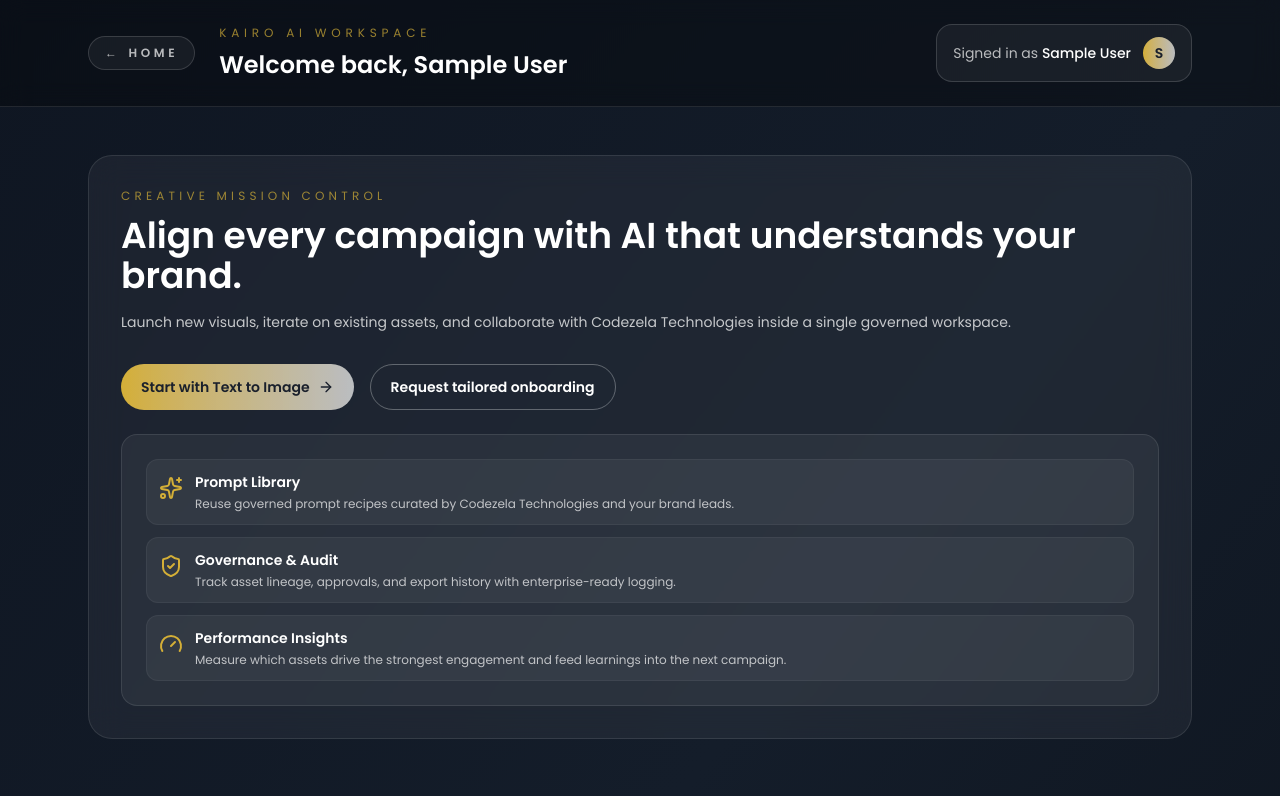
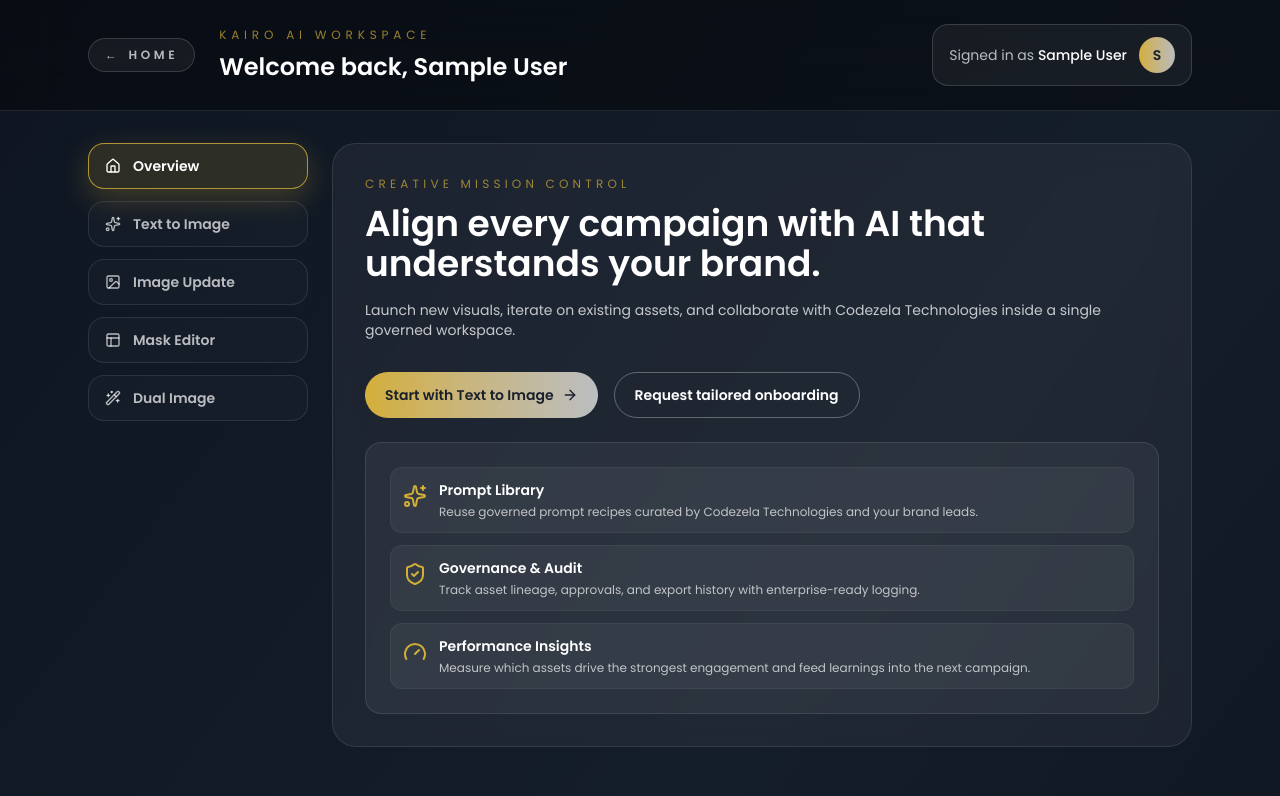
Before and after one commit to sayuru-akash/image-gen-codezela, a Next.js app: page /dashboard in a window 1280 px wide. Shown: the top 796 px of the page. Built offline with nearby package versions, Linux system fonts and the light colour scheme; no server answers; sample sign-in values are in the browser's storage.

Commit message:
refactor: Remove TitleBar component and simplify layout structure across dashboard pages

```diff
--- a/app/dashboard/dual-image-editor/page.js
+++ b/app/dashboard/dual-image-editor/page.js
@@ -4,7 +4,6 @@
 import { HiMenu, HiOutlinePhotograph } from "react-icons/hi";
 import { FiUpload, FiCheck, FiEdit3 } from "react-icons/fi";
 import { RiExpandDiagonalLine } from "react-icons/ri";
-import TitleBar from "@/components/dashboard/TitleBar";
 import { useRef, useState, useEffect } from "react";
 import { apiCall, API_BASE_URL } from "@/utils/apiUtils";
 import {
@@ -887,11 +886,6 @@
           </IconButton>
         </div>
 
-        {/* Title Bar */}
-        <div className="p-3 md:p-6 border-b border-white/10">
-          <TitleBar />
-        </div>
-
         {/* Main Workspace - Improved Layout */}
         <div className="flex-1 p-3 md:p-6 flex flex-col">
           {/* Content Area with Uploaded and Generated Images */}
--- a/app/dashboard/edit-with-mask/page.js
+++ b/app/dashboard/edit-with-mask/page.js
@@ -12,7 +12,6 @@
 import { FiUpload, FiEdit3, FiCheck } from "react-icons/fi";
 import { RiExpandDiagonalLine, RiBrushLine } from "react-icons/ri";
 import { TbMask } from "react-icons/tb";
-import TitleBar from "@/components/dashboard/TitleBar";
 import styles from "./slider.module.css";
 import { apiCall, API_BASE_URL } from "@/utils/apiUtils";
 
@@ -1195,11 +1194,6 @@
               <HiX className="w-5 h-5 text-gold" />
             </button>
           )}
-        </div>
-
-        {/* Title Bar */}
-        <div className="p-3 md:p-6 border-b border-white/10 pt-16 md:pt-3">
-          <TitleBar />
         </div>
 
         {/* Mobile Quick Actions - Only visible on mobile */}
--- a/app/dashboard/image-update/page.js
+++ b/app/dashboard/image-update/page.js
@@ -10,7 +10,6 @@
 import { MdCompareArrows } from "react-icons/md";
 import { FiUpload, FiEdit3, FiCheck } from "react-icons/fi";
 import { RiExpandDiagonalLine } from "react-icons/ri";
-import TitleBar from "@/components/dashboard/TitleBar";
 import { useRef, useState, useEffect } from "react";
 import { apiCall, API_BASE_URL } from "@/utils/apiUtils";
 
@@ -758,11 +757,6 @@
           )}
         </div>
 
-        {/* Title Bar */}
-        <div className="p-3 md:p-6 border-b border-white/10 pt-16 md:pt-3">
-          <TitleBar />
-        </div>
-
         {/* Central Workspace */}
         <div className="flex-1 flex">
           {/* Prompt Input Area */}
--- /dev/null
+++ b/app/dashboard/layout.js
@@ -0,0 +1,19 @@
+"use client";
+
+import ProtectedRoute from "@/components/ProtectedRoute";
+import DashboardTopNav from "@/components/dashboard/DashboardTopNav";
+import DashboardSidebarNav from "@/components/dashboard/DashboardSidebarNav";
+
+export default function DashboardLayout({ children }) {
+  return (
+    <ProtectedRoute>
+      <div className="min-h-screen bg-gradient-to-br from-[#0F1622] via-[#141D2A] to-[#0C121B] text-white">
+        <DashboardTopNav />
+        <div className="mx-auto flex w-full max-w-6xl gap-6 px-6 pb-12 pt-8">
+          <DashboardSidebarNav />
+          <main className="flex-1">{children}</main>
+        </div>
+      </div>
+    </ProtectedRoute>
+  );
+}
--- a/app/dashboard/page.js
+++ b/app/dashboard/page.js
@@ -1,6 +1,4 @@
 "use client";
-import ProtectedRoute from "@/components/ProtectedRoute";
-import { useSession } from "next-auth/react";
 import Link from "next/link";
 import {
   Wand2,
@@ -70,54 +68,13 @@
 ];
 
 export default function DashboardHome() {
-  return (
-    <ProtectedRoute>
-      <DashboardHomeContent />
-    </ProtectedRoute>
-  );
+  return <DashboardHomeContent />;
 }
 
 function DashboardHomeContent() {
-  const { data: session } = useSession();
-
-  const initials =
-    session?.user?.name?.[0] || session?.user?.email?.[0] || "U";
-
   return (
-    <div className="min-h-screen bg-gradient-to-br from-[#0F1622] via-[#141D2A] to-[#0C121B] text-white">
-      <header className="border-b border-white/10 bg-black/30 backdrop-blur-md">
-        <div className="mx-auto flex max-w-6xl flex-col gap-4 px-6 py-6 md:flex-row md:items-center md:justify-between">
-          <div className="flex flex-col gap-4 sm:flex-row sm:items-center sm:gap-6">
-            <Link
-              href="/"
-              className="inline-flex w-fit items-center gap-2 rounded-full border border-white/15 bg-white/[0.05] px-4 py-2 text-xs font-semibold uppercase tracking-[0.3em] text-white/70 transition-all duration-300 hover:border-gold/70 hover:bg-gold/10 hover:text-white"
-            >
-              <span aria-hidden="true">←</span> Home
-            </Link>
-            <div>
-              <p className="text-xs uppercase tracking-[0.4em] text-gold/70">
-                kAIro AI workspace
-              </p>
-              <h1 className="mt-2 text-2xl font-semibold text-white">
-                Welcome back, {session?.user?.name || session?.user?.email}
-              </h1>
-            </div>
-          </div>
-          <div className="flex items-center justify-between gap-3 rounded-2xl border border-white/15 bg-white/5 px-4 py-3 text-left text-xs text-white/70 sm:text-sm md:w-auto md:justify-start">
-            <span>
-              Signed in as{" "}
-              <span className="font-medium text-white">
-                {session?.user?.name || session?.user?.email}
-              </span>
-            </span>
-            <span className="flex h-8 w-8 items-center justify-center rounded-full bg-gradient-to-r from-gold to-white/70 text-sm font-semibold text-dark-blue">
-              {initials.toUpperCase()}
-            </span>
-          </div>
-        </div>
-      </header>
-
-      <main className="mx-auto max-w-6xl px-6 py-12">
+    <div className="text-white">
+      <main className="space-y-14">
         <section className="rounded-3xl border border-white/10 bg-white/5 p-8 backdrop-blur-lg">
           <div className="grid gap-6 lg:grid-cols-[2fr,1fr]">
             <div>
--- /dev/null
+++ b/components/dashboard/DashboardSidebarNav.js
@@ -0,0 +1,77 @@
+"use client";
+
+import Link from "next/link";
+import { usePathname } from "next/navigation";
+import {
+  Image,
+  PanelsTopLeft,
+  Sparkles,
+  Wand2,
+  Home,
+} from "lucide-react";
+import { useState } from "react";
+
+const NAV_LINKS = [
+  { href: "/dashboard", label: "Overview", icon: Home },
+  { href: "/dashboard/text-to-image", label: "Text to Image", icon: Sparkles },
+  { href: "/dashboard/image-update", label: "Image Update", icon: Image },
+  {
+    href: "/dashboard/edit-with-mask",
+    label: "Mask Editor",
+    icon: PanelsTopLeft,
+  },
+  {
+    href: "/dashboard/dual-image-editor",
+    label: "Dual Image",
+    icon: Wand2,
+  },
+];
+
+export default function DashboardSidebarNav() {
+  const pathname = usePathname();
+  const [isMobileOpen, setIsMobileOpen] = useState(false);
+
+  const renderLinks = () =>
+    NAV_LINKS.map((item) => {
+      const Icon = item.icon;
+      const isActive = pathname === item.href;
+      return (
+        <Link
+          key={item.href}
+          href={item.href}
+          onClick={() => setIsMobileOpen(false)}
+          className={`flex items-center gap-3 rounded-2xl border px-4 py-3 text-sm font-semibold transition-all duration-300 ${
+            isActive
+              ? "border-gold/80 bg-gold/15 text-white shadow-[0_10px_30px_rgba(212,175,55,0.25)]"
+              : "border-white/10 bg-white/[0.02] text-white/70 hover:border-gold/50 hover:bg-gold/10 hover:text-white"
+          }`}
+        >
+          <Icon className="h-4 w-4" />
+          <span>{item.label}</span>
+        </Link>
+      );
+    });
+
+  return (
+    <>
+      <nav className="sticky top-28 hidden min-w-[220px] flex-col gap-3 lg:flex">
+        {renderLinks()}
+      </nav>
+
+      <div className="lg:hidden">
+        <button
+          type="button"
+          onClick={() => setIsMobileOpen((prev) => !prev)}
+          className="mb-4 inline-flex items-center gap-2 rounded-full border border-white/15 bg-white/[0.05] px-4 py-2 text-xs font-semibold uppercase tracking-[0.3em] text-white/70 transition-all duration-300 hover:border-gold/70 hover:bg-gold/10 hover:text-white"
+        >
+          Menu
+        </button>
+        {isMobileOpen && (
+          <div className="space-y-3 rounded-3xl border border-white/15 bg-black/40 p-4">
+            {renderLinks()}
+          </div>
+        )}
+      </div>
+    </>
+  );
+}
--- /dev/null
+++ b/components/dashboard/DashboardTopNav.js
@@ -0,0 +1,44 @@
+"use client";
+
+import Link from "next/link";
+import { useSession } from "next-auth/react";
+
+export default function DashboardTopNav() {
+  const { data: session } = useSession();
+  const initials =
+    session?.user?.name?.charAt(0) || session?.user?.email?.charAt(0) || "U";
+
+  return (
+    <header className="border-b border-white/10 bg-black/40 backdrop-blur-xl">
+      <div className="mx-auto flex w-full max-w-6xl flex-col gap-4 px-6 py-6 md:flex-row md:items-center md:justify-between">
+        <div className="flex flex-col gap-4 sm:flex-row sm:items-center sm:gap-6">
+          <Link
+            href="/"
+            className="inline-flex w-fit items-center gap-2 rounded-full border border-white/15 bg-white/[0.05] px-4 py-2 text-xs font-semibold uppercase tracking-[0.3em] text-white/70 transition-all duration-300 hover:border-gold/70 hover:bg-gold/10 hover:text-white"
+          >
+            <span aria-hidden="true">←</span> Home
+          </Link>
+          <div>
+            <p className="text-xs uppercase tracking-[0.4em] text-gold/70">
+              kAIro AI workspace
+            </p>
+            <h1 className="mt-2 text-2xl font-semibold text-white">
+              Welcome back, {session?.user?.name || session?.user?.email}
+            </h1>
+          </div>
+        </div>
+        <div className="flex items-center justify-between gap-3 rounded-2xl border border-white/15 bg-white/5 px-4 py-3 text-left text-xs text-white/70 sm:text-sm md:w-auto md:justify-start">
+          <span>
+            Signed in as{" "}
+            <span className="font-medium text-white">
+              {session?.user?.name || session?.user?.email}
+            </span>
+          </span>
+          <span className="flex h-9 w-9 items-center justify-center rounded-full bg-gradient-to-r from-gold to-white/70 text-sm font-semibold text-dark-blue">
+            {initials.toUpperCase()}
+          </span>
+        </div>
+      </div>
+    </header>
+  );
+}
```
Also changed, not shown: app/dashboard/text-to-image/page.js (+1 -12 lines), components/dashboard/TitleBar.js (deleted, +0 -62 lines).
